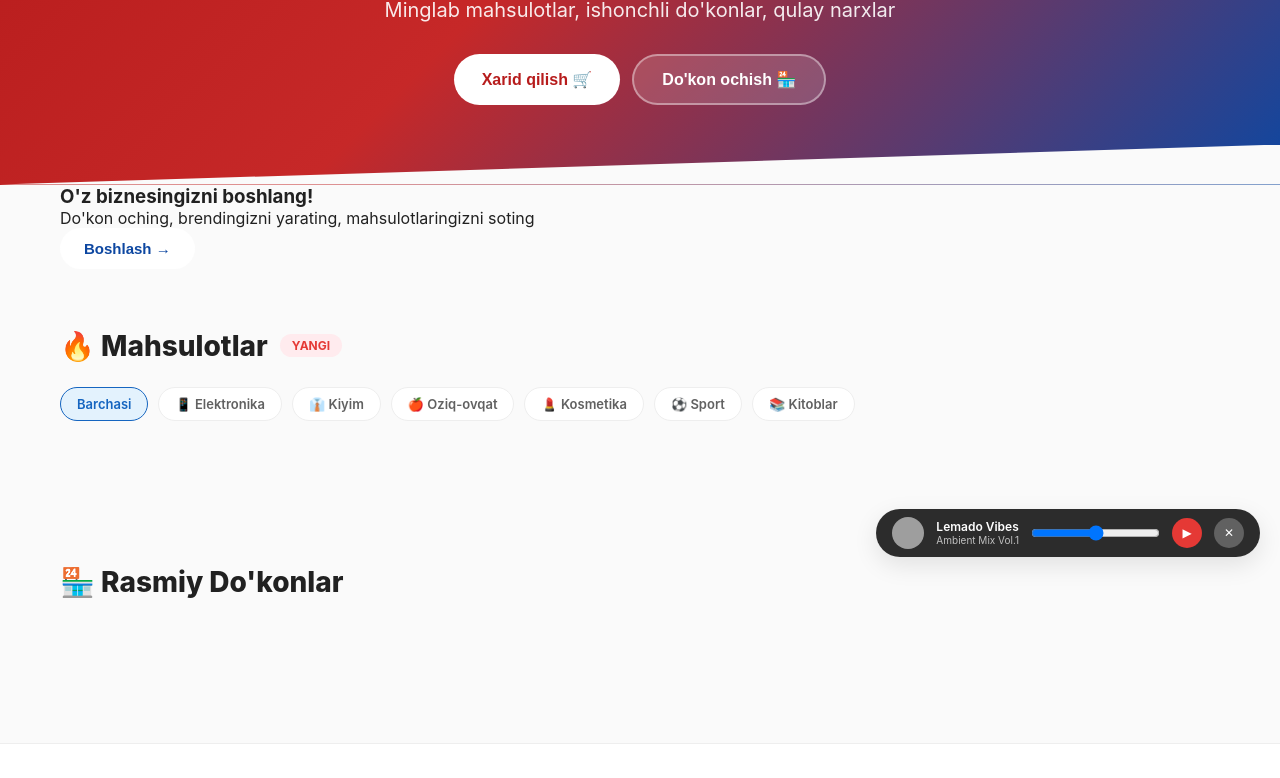
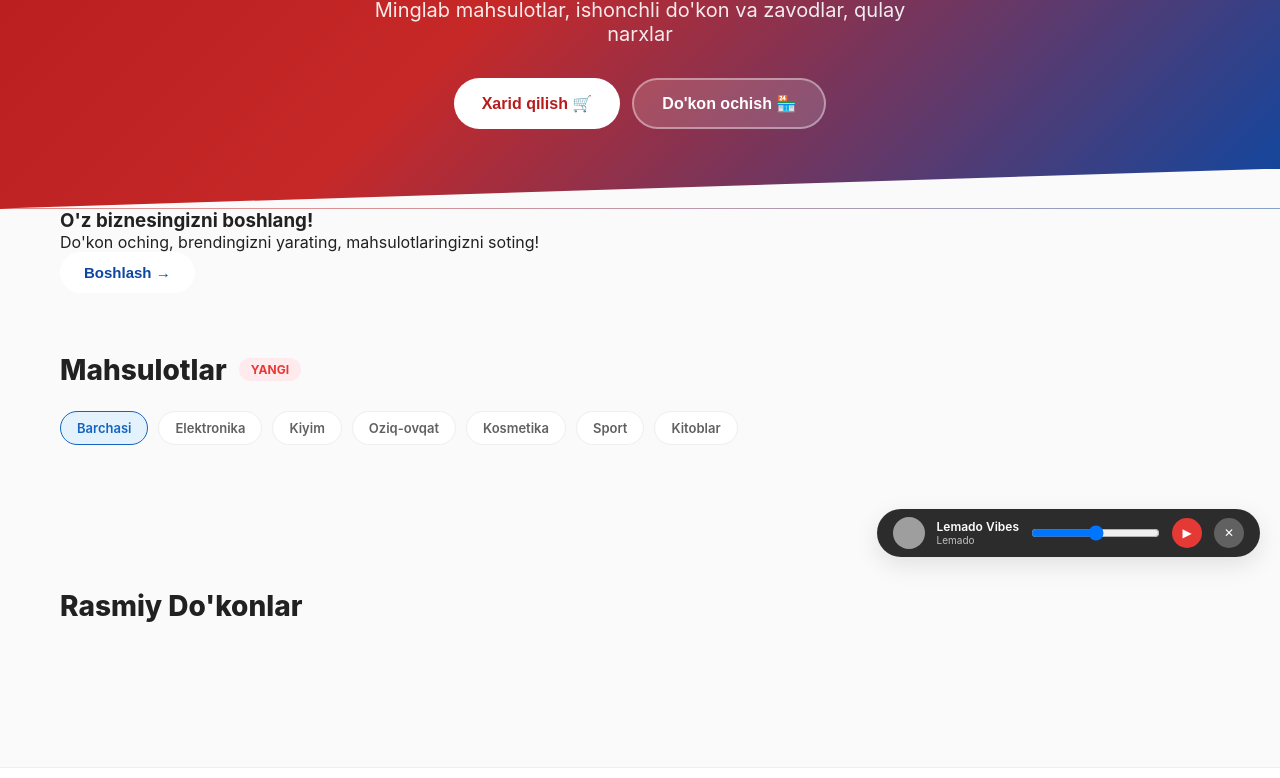
Before and after one commit to lemado-official/lemado-online-shop-netlify, a plain HTML site: page index.html in a window 1280 px wide. Shown: the part 223-1001 px from the top of the page. Drawn offline with Linux system fonts and the light colour scheme; no server answers; grey boxes are pictures that could not be loaded.

Commit message:
Update index.html

```diff
--- a/index.html
+++ b/index.html
@@ -12,7 +12,7 @@
 <!-- LOADING SCREEN -->
 <div id="loading-screen">
   <div class="logo-big">Lemado<span>.</span></div>
-  <div class="tagline">Xavfsiz va Tezkor Tizim</div>
+  <div class="tagline">Lemado</div>
 
   <!-- Yangi Suyuqlik Effekti -->
   <div class="liquid-container">
@@ -27,7 +27,7 @@
   <img class="music-thumb" src="https://i.imgur.com/7bwJ4Jg.png" alt="music" onerror="this.style.display='none'">
   <div class="music-info">
     <div class="music-name">Lemado Vibes</div>
-    <div class="music-artist">Ambient Mix Vol.1</div>
+    <div class="music-artist">Lemado</div>
   </div>
   <input type="range" id="music-volume" min="0" max="1" step="0.1" value="0.5" title="Volume">
   <button class="play-btn" id="play-btn" onclick="toggleMusic()">▶</button>
@@ -142,7 +142,7 @@
       <input type="url" id="store-logo-url" placeholder="https://...">
     </div>
     <div style="background:var(--red-light);border-radius:10px;padding:12px;margin-bottom:16px;font-size:13px;color:var(--red-dark)">
-      ℹ️ Do'kon yaratgandan so'ng admin tomonidan tekshiriladi. Tasdiqlangandan keyin "✓ Rasmiy" belgisi beriladi.
+      ℹ️ Do'kon tasdiqlangandan keyin "✓ Rasmiy" belgisi beriladi.
     </div>
     <button class="btn btn-red" style="width:100%;padding:13px" onclick="createStore()">Do'kon yaratish 🚀</button>
   </div>
@@ -222,8 +222,8 @@
   <!-- HOME PAGE -->
   <div id="page-home">
     <div class="hero">
-      <h1>O'zbek Online Bozori</h1>
-      <p>Minglab mahsulotlar, ishonchli do'konlar, qulay narxlar</p>
+      <h1>Lemado</h1>
+      <p>Minglab mahsulotlar, ishonchli do'kon va zavodlar, qulay narxlar</p>
       <div class="hero-cta">
         <button class="btn" style="background:white;color:var(--red-dark);font-size:16px;padding:14px 28px" onclick="document.getElementById('products-section').scrollIntoView({behavior:'smooth'})">Xarid qilish 🛒</button>
         <button class="btn" style="background:rgba(255,255,255,0.15);color:white;border:2px solid rgba(255,255,255,0.4);font-size:16px;padding:14px 28px" onclick="openStoreCreation()">Do'kon ochish 🏪</button>
@@ -234,27 +234,27 @@
       <div class="create-store-banner">
         <div>
           <h3>O'z biznesingizni boshlang!</h3>
-          <p>Do'kon oching, brendingizni yarating, mahsulotlaringizni soting</p>
+          <p>Do'kon oching, brendingizni yarating, mahsulotlaringizni soting!</p>
         </div>
         <button class="btn" style="background:white;color:var(--blue-dark);font-size:15px;padding:12px 24px;flex-shrink:0" onclick="openStoreCreation()">Boshlash →</button>
       </div>
 
       <div class="section" id="products-section">
-        <div class="section-title">🔥 Mahsulotlar <span class="badge">YANGI</span></div>
+        <div class="section-title">Mahsulotlar <span class="badge">YANGI</span></div>
         <div class="chips" id="category-chips">
           <div class="chip active" onclick="filterCategory('Barchasi',this)">Barchasi</div>
-          <div class="chip" onclick="filterCategory('Elektronika',this)">📱 Elektronika</div>
-          <div class="chip" onclick="filterCategory('Kiyim-kechak',this)">👔 Kiyim</div>
-          <div class="chip" onclick="filterCategory('Oziq-ovqat',this)">🍎 Oziq-ovqat</div>
-          <div class="chip" onclick="filterCategory('Kosmetika',this)">💄 Kosmetika</div>
-          <div class="chip" onclick="filterCategory('Sport',this)">⚽ Sport</div>
-          <div class="chip" onclick="filterCategory('Kitoblar',this)">📚 Kitoblar</div>
+          <div class="chip" onclick="filterCategory('Elektronika',this)">Elektronika</div>
+          <div class="chip" onclick="filterCategory('Kiyim-kechak',this)">Kiyim</div>
+          <div class="chip" onclick="filterCategory('Oziq-ovqat',this)">Oziq-ovqat</div>
+          <div class="chip" onclick="filterCategory('Kosmetika',this)">Kosmetika</div>
+          <div class="chip" onclick="filterCategory('Sport',this)">Sport</div>
+          <div class="chip" onclick="filterCategory('Kitoblar',this)">Kitoblar</div>
         </div>
         <div class="products-grid" id="products-grid"></div>
       </div>
 
       <div class="section">
-        <div class="section-title">🏪 Rasmiy Do'konlar</div>
+        <div class="section-title">Rasmiy Do'konlar</div>
         <div class="stores-grid" id="stores-grid-home"></div>
       </div>
     </div>
@@ -263,7 +263,7 @@
   <!-- STORES PAGE -->
   <div id="page-stores" style="display:none" class="container" style="padding-top:40px">
     <div class="section">
-      <div class="section-title">🏪 Barcha Do'konlar</div>
+      <div class="section-title">Barcha Do'konlar</div>
       <div class="stores-grid" id="all-stores-grid"></div>
     </div>
   </div>
@@ -297,7 +297,7 @@
 <div id="admin-panel">
   <div class="admin-layout">
     <div class="admin-sidebar">
-      <div class="admin-logo">⚡ Lemado <span style="color:var(--red)">Admin</span></div>
+      <div class="admin-logo">Lemado <span style="color:var(--red)">Admin</span></div>
       <div class="admin-nav">
         <div class="admin-nav-item active" onclick="showAdminTab('dashboard')">📊 Dashboard</div>
         <div class="admin-nav-item" onclick="showAdminTab('users')">👥 Foydalanuvchilar</div>
```
